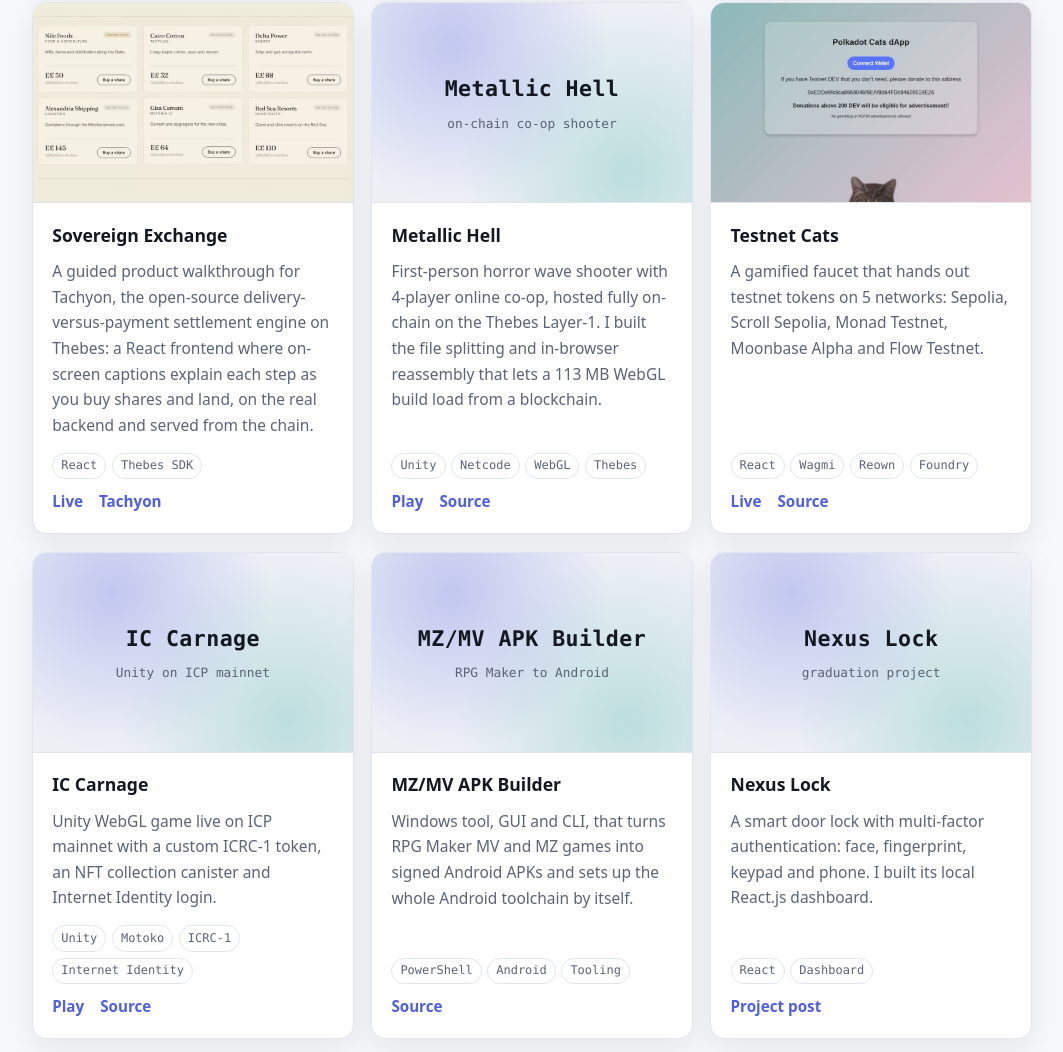
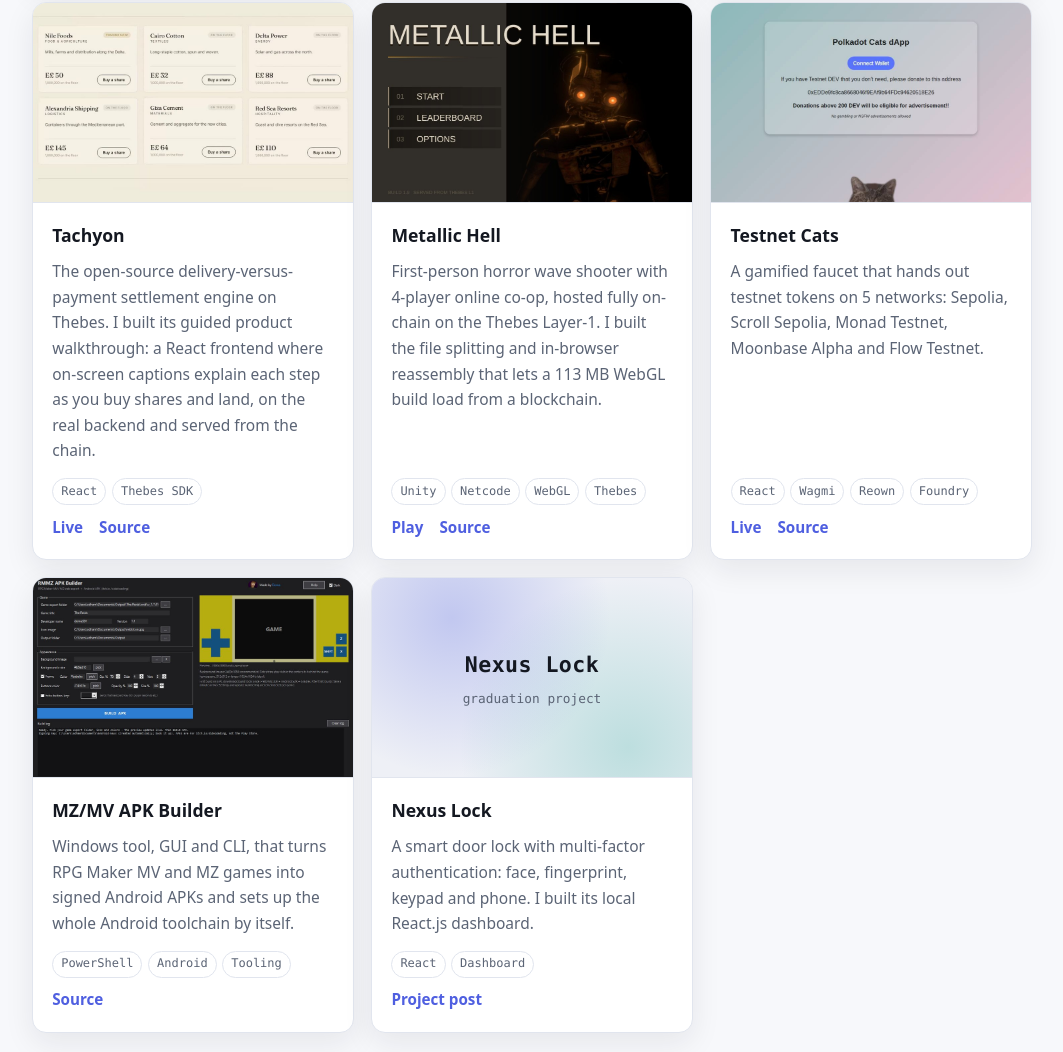
Before and after one commit to AAK581/AAK581.github.io, a plain HTML site: page index.html in a window 1280 px wide. Shown: the part 1900-2952 px from the top of the page, without its empty margins (108-1171 px from the left). Drawn offline with Linux system fonts and the light colour scheme.

Commit message:
Rename the Sovereign Exchange card to Tachyon, add project images, remove IC Carnage

```diff
--- a/index.html
+++ b/index.html
@@ -85,7 +85,7 @@
           </div>
         </article>
         <article class="card">
-          <div class="media type"><div><span>Mentat</span><small>open-source enterprise system</small></div></div>
+          <a class="media" href="https://github.com/Mercatura-Forum/Mentat"><img loading="lazy" src="/assets/work/mentat.jpg" alt="Mentat architecture: command, append-only domain log, fold, and the modules I built" width="1440" height="900"></a>
           <div class="body">
             <h3>Mentat</h3>
             <p>Mercatura's open-source enterprise system on Thebes. I built modules across finance, sales, service and HR, from ISO 20022 payments (pacs.008) to point of sale, helpdesk and appraisals.</p>
@@ -94,7 +94,7 @@
           </div>
         </article>
         <article class="card">
-          <div class="media type"><div><span>WordPress on Thebes</span><small>a website served from the chain</small></div></div>
+          <div class="media"><img loading="lazy" src="/assets/work/wordpress-thebes.jpg" alt="WordPress on Thebes architecture: certified page cache, site contract running php-cgi.wasm, media contracts" width="1440" height="900"></div>
           <div class="body">
             <h3>WordPress on Thebes</h3>
             <p>R&amp;D I led to serve a WordPress site from the chain: WordPress on php-cgi.wasm with its database and media on Thebes contracts, a certified page cache, an AVIF asset pipeline and boot snapshots.</p>
@@ -103,16 +103,16 @@
           </div>
         </article>
         <article class="card">
-          <a class="media" href="https://memphis.mercaturaforum.com/_/raw/226436771232573/index.html"><img loading="lazy" src="/assets/work/sovereign-exchange.jpg" alt="Sovereign Exchange: a board of company shares to buy on chain" width="960" height="600"></a>
+          <a class="media" href="https://memphis.mercaturaforum.com/_/raw/226436771232573/index.html"><img loading="lazy" src="/assets/work/tachyon.jpg" alt="Tachyon walkthrough: a board of company shares to buy on chain" width="960" height="600"></a>
           <div class="body">
-            <h3>Sovereign Exchange</h3>
-            <p>A guided product walkthrough for Tachyon, the open-source delivery-versus-payment settlement engine on Thebes: a React frontend where on-screen captions explain each step as you buy shares and land, on the real backend and served from the chain.</p>
+            <h3>Tachyon</h3>
+            <p>The open-source delivery-versus-payment settlement engine on Thebes. I built its guided product walkthrough: a React frontend where on-screen captions explain each step as you buy shares and land, on the real backend and served from the chain.</p>
             <ul class="tags"><li>React</li><li>Thebes SDK</li></ul>
-            <div class="links"><a href="https://memphis.mercaturaforum.com/_/raw/226436771232573/index.html">Live</a><a href="https://github.com/Mercatura-Forum/Tachyon">Tachyon</a></div>
+            <div class="links"><a href="https://memphis.mercaturaforum.com/_/raw/226436771232573/index.html">Live</a><a href="https://github.com/Mercatura-Forum/Tachyon">Source</a></div>
           </div>
         </article>
         <article class="card">
-          <div class="media type"><div><span>Metallic Hell</span><small>on-chain co-op shooter</small></div></div>
+          <a class="media" href="https://memphis.mercaturaforum.com/_/raw/9635586163366/index.html"><img loading="lazy" src="/assets/work/metallic-hell.jpg" alt="Metallic Hell main menu, served from Thebes" width="960" height="600"></a>
           <div class="body">
             <h3>Metallic Hell</h3>
             <p>First-person horror wave shooter with 4-player online co-op, hosted fully on-chain on the Thebes Layer-1. I built the file splitting and in-browser reassembly that lets a 113 MB WebGL build load from a blockchain.</p>
@@ -130,16 +130,7 @@
           </div>
         </article>
         <article class="card">
-          <div class="media type"><div><span>IC Carnage</span><small>Unity on ICP mainnet</small></div></div>
-          <div class="body">
-            <h3>IC Carnage</h3>
-            <p>Unity WebGL game live on ICP mainnet with a custom ICRC-1 token, an NFT collection canister and Internet Identity login.</p>
-            <ul class="tags"><li>Unity</li><li>Motoko</li><li>ICRC-1</li><li>Internet Identity</li></ul>
-            <div class="links"><a href="https://gbbo5-mqaaa-aaaai-atlva-cai.icp0.io/">Play</a><a href="https://github.com/AAK581/ic-carnage">Source</a></div>
-          </div>
-        </article>
-        <article class="card">
-          <div class="media type"><div><span>MZ/MV APK Builder</span><small>RPG Maker to Android</small></div></div>
+          <a class="media" href="https://github.com/AAK581/MZ-MV-APK-Builder"><img loading="lazy" src="/assets/work/apk-builder.jpg" alt="RMMZ APK Builder window with a live phone preview" width="960" height="600"></a>
           <div class="body">
             <h3>MZ/MV APK Builder</h3>
             <p>Windows tool, GUI and CLI, that turns RPG Maker MV and MZ games into signed Android APKs and sets up the whole Android toolchain by itself.</p>
```
Also changed, not shown: assets/work/apk-builder.jpg (added), assets/work/mentat.jpg (added), assets/work/metallic-hell.jpg (added), assets/work/tachyon.jpg (renamed from assets/work/sovereign-exchange.jpg), assets/work/wordpress-thebes.jpg (added).
